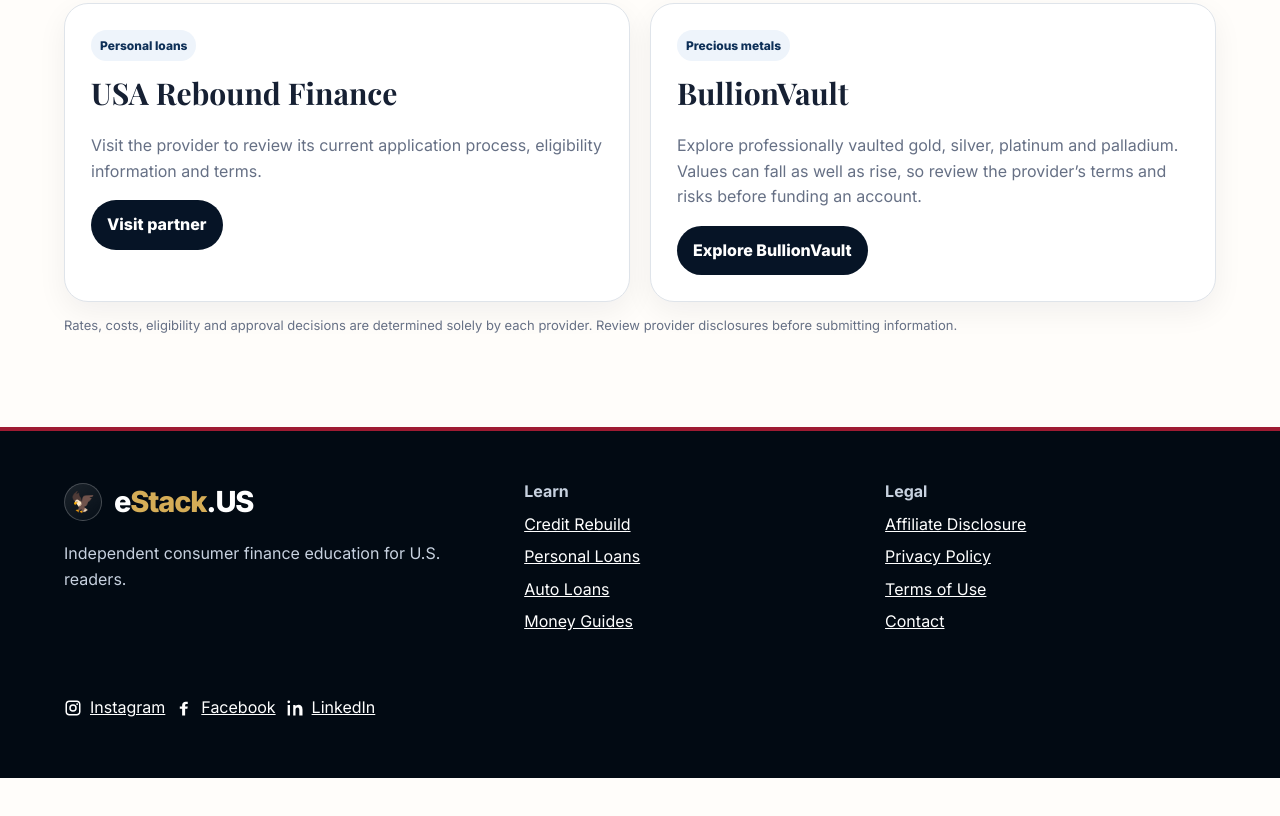
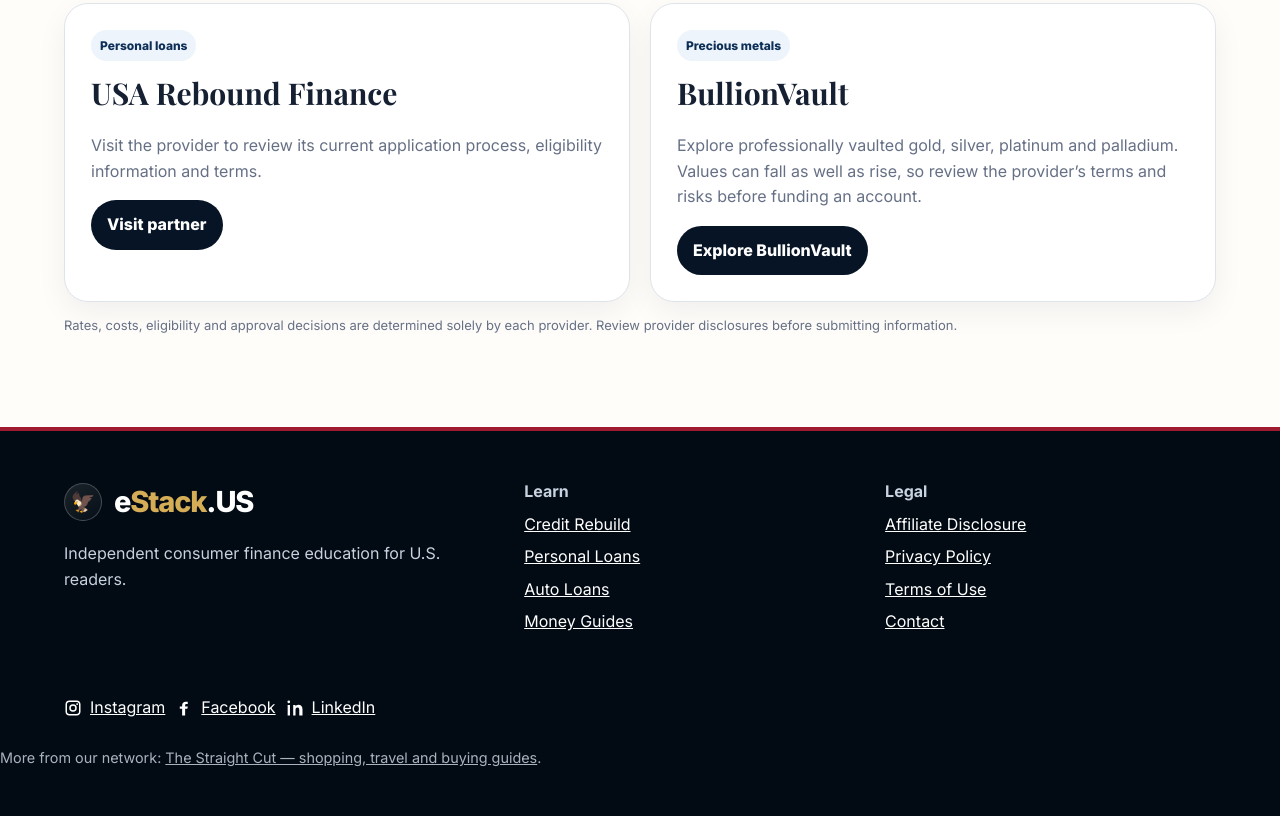
Before and after one commit to vaughanmortgages-design/estack.us, a plain HTML site: page index.html in a window 1280 px wide. Shown: the part 2496-3312 px from the top of the page. Before the commit the page ends 3274 px from the top, so only its background shows below. Drawn offline with nearby package versions, Linux system fonts and the light colour scheme.

Commit message:
Add contextual link to The Straight Cut

```diff
--- a/index.html
+++ b/index.html
@@ -23,6 +23,6 @@
 <section class="section alt"><div class="wrap trust"><div class="trust-photo" role="img" aria-label="Professional financial meeting"></div><div class="trust-box"><div class="eyebrow">Professional. Clear. Independent.</div><h2>Learn first. Explore second.</h2><p>eStack.US explains the basics before sending readers to any partner. We do not rank lenders, quote rates, promise approvals or make credit decisions.</p><div class="buttons"><a class="btn gold" href="partners.html">View financial partners</a><a class="btn" href="affiliate-disclosure.html">Read our disclosure</a></div></div></div></section>
 <section class="section"><div class="wrap"><div class="head"><h2>Featured financial partners.</h2><p>Sponsored destinations for readers who choose to explore further.</p></div><div class="disclosure"><strong>Affiliate disclosure:</strong> eStack.US may earn compensation if you click or apply through certain partner links, at no additional cost to you. <a href="affiliate-disclosure.html">Read the full disclosure.</a></div><div class="partner-grid"><article class="partner"><span class="tag">Personal loans</span><h3>USA Rebound Finance</h3><p>Visit the provider to review its current application process, eligibility information and terms.</p><a class="action" rel="sponsored nofollow noopener noreferrer" target="_blank" href="https://cmi.rocks/go/6a443c202adb2">Visit partner</a></article><article class="partner"><span class="tag">Precious metals</span><h3>BullionVault</h3><p>Explore professionally vaulted gold, silver, platinum and palladium. Values can fall as well as rise, so review the provider’s terms and risks before funding an account.</p><a class="action" rel="sponsored nofollow noopener noreferrer" target="_blank" href="https://www.bullionvaultaffiliate.com/estackus/en">Explore BullionVault</a></div><p class="fine">Rates, costs, eligibility and approval decisions are determined solely by each provider. Review provider disclosures before submitting information.</p></div></section>
 </main>
-<footer><div class="wrap foot"><div><div class="brand"><div class="eagle" aria-hidden="true">🦅</div><a class="logo" href="./">e<span>Stack</span>.US</a></div><p>Independent consumer finance education for U.S. readers.</p></div><div class="footlinks"><strong>Learn</strong><a href="credit-rebuild.html">Credit Rebuild</a><a href="personal-loans.html">Personal Loans</a><a href="auto-loans.html">Auto Loans</a><a href="money-guides.html">Money Guides</a></div><div class="footlinks"><strong>Legal</strong><a href="affiliate-disclosure.html">Affiliate Disclosure</a><a href="privacy-policy.html">Privacy Policy</a><a href="terms-of-use.html">Terms of Use</a><a href="mailto:info@estack.us">Contact</a></div></div></footer>
+<footer><div class="wrap foot"><div><div class="brand"><div class="eagle" aria-hidden="true">🦅</div><a class="logo" href="./">e<span>Stack</span>.US</a></div><p>Independent consumer finance education for U.S. readers.</p></div><div class="footlinks"><strong>Learn</strong><a href="credit-rebuild.html">Credit Rebuild</a><a href="personal-loans.html">Personal Loans</a><a href="auto-loans.html">Auto Loans</a><a href="money-guides.html">Money Guides</a></div><div class="footlinks"><strong>Legal</strong><a href="affiliate-disclosure.html">Affiliate Disclosure</a><a href="privacy-policy.html">Privacy Policy</a><a href="terms-of-use.html">Terms of Use</a><a href="mailto:info@estack.us">Contact</a></div></div><p style="margin-top:1rem;font-size:.9rem;opacity:.85">More from our network: <a href="https://thestraightcut.net/">The Straight Cut — shopping, travel and buying guides</a>.</p></footer>
 <script src="https://www.dwin2.com/pub.2936205.min.js"></script><script src="/social-links.js"></script>
 </body></html>
```
